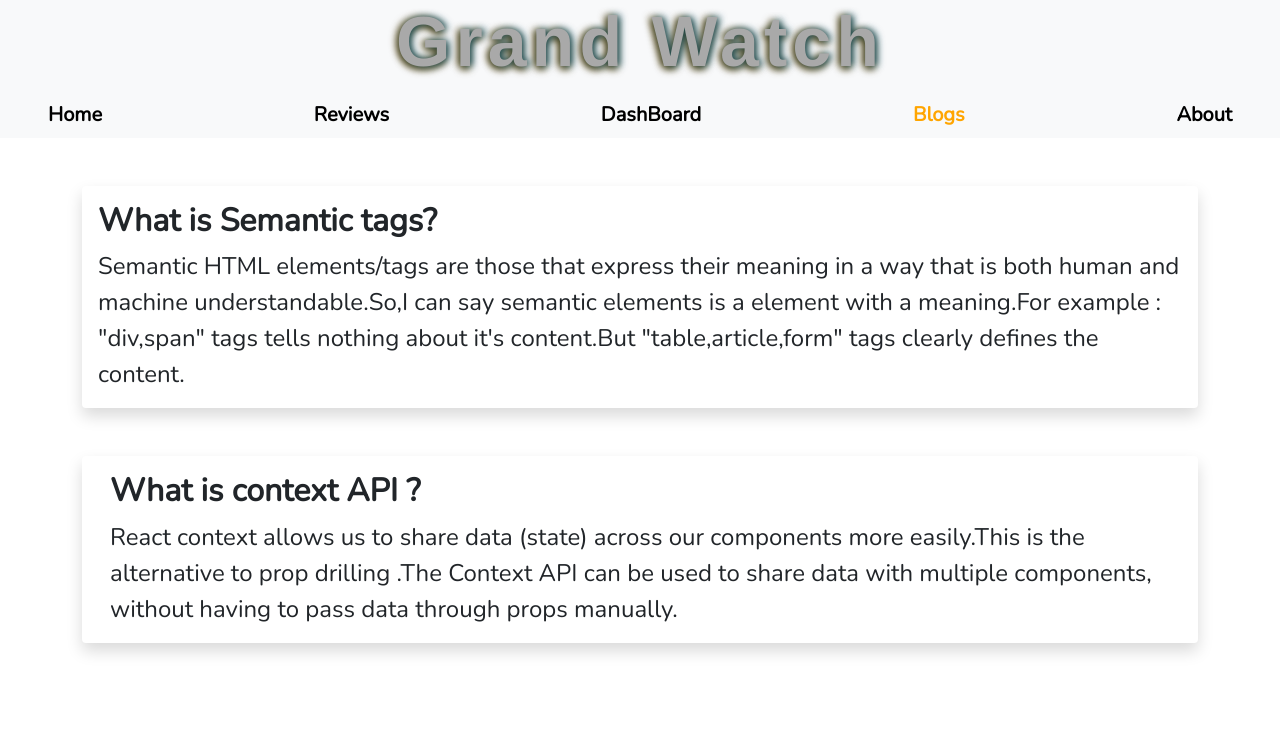
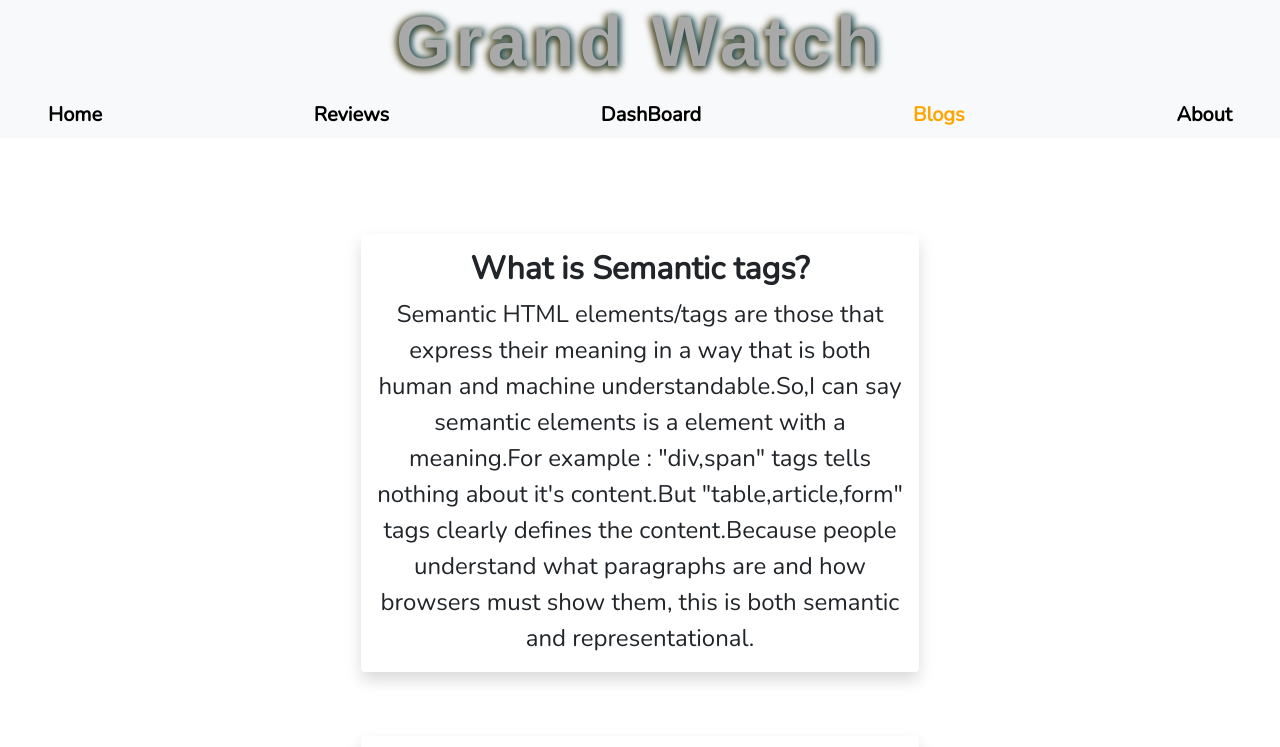
Before and after one commit to AjmirSarker/buywatch, a React (Create React App) app: page /blogs in a window 1280 px wide. Shown: the top 747 px of the page. Built offline with nearby package versions, Linux system fonts and the light colour scheme.

Commit message:
FinalOne

```diff
--- a/src/components/Blogs/Blogs.js
+++ b/src/components/Blogs/Blogs.js
@@ -2,25 +2,26 @@ import React from 'react';
 
 const Blogs = () => {
     return (
-        <div className='container'>
-        <div className="card border-0 shadow mb-3 my-5 " >
+        <div className='container d-flex justify-content-center align-items-center flex-column'>
+        <div className="card border-0 text-center shadow w-50 mb-3 my-5 " >
         <div className="row g-0">
 
           <div className="col-12">
             <div className="card-body ">
               <h2 className="card-title fw-bold">What is Semantic tags?</h2>
-              <p className="card-text fs-4 ">Semantic HTML elements/tags are those that express their meaning in a way that is both human and machine understandable.So,I can say semantic elements is a element with a meaning.For example : "div,span" tags tells nothing about it's content.But "table,article,form" tags clearly defines the content.</p>
+              <p className="card-text fs-4 ">Semantic HTML elements/tags are those that express their meaning in a way that is both human and machine understandable.So,I can say semantic elements is a element with a meaning.For example : "div,span" tags tells nothing about it's content.But "table,article,form" tags clearly defines the content.Because people understand what paragraphs are and how browsers must show them, this is both semantic and representational.</p>
            </div>
           </div>
         </div>
       </div>
-      <div className="card border-0 my-5 shadow mb-3 container" >
+      <div className="card mb-5 w-50 border-0 my-5 shadow mb-3 container" >
       <div className="row g-0">
 
         <div className="col-12">
           <div className="card-body ">
             <h2 className="card-title fw-bold">What is context API ?</h2>
-            <p className="card-text fs-4 ">React context allows us to share data (state) across our components more easily.This is the alternative to prop drilling .The Context API can be used to share data with multiple components, without having to pass data through props manually. </p>
+            <p className="card-text fs-4 ">React context allows us to share data (state) across our components more easily.This is the alternative to prop drilling .
+            Context api provide a way to share a data to the components without having a explicitly pass a prop through every level of the tree.The Context API can be used to share data with multiple components, without having to pass data through props manually. </p>
          </div>
         </div>
       </div>
--- a/src/components/Header/Header.css
+++ b/src/components/Header/Header.css
@@ -1,7 +1,9 @@
+/* all header text center */
 .Header a{
    text-decoration: none ;
 
 }
+/* Brand name design */
 .Brand h2{
 
   font-family: 'Ubuntu', sans-serif;
--- a/src/components/Home/Home.css
+++ b/src/components/Home/Home.css
@@ -1,11 +1,14 @@
+/* home image */
 .Home img {
   width: 80%;
 }
+/* full home design */
 .Home {
 height: 70vh;
 margin-top: 100px;
 
 }
+/* background */
 .background{
     background-color: rgb(241, 229, 214);
 }
--- a/src/components/NotFound/NotFound.css
+++ b/src/components/NotFound/NotFound.css
@@ -1,4 +1,5 @@
 @import url('https://fonts.googleapis.com/css2?family=Nunito&display=swap');
+/* Full not found page design */
 *{
     padding: 0%;
     box-sizing: border-box;
```
Also changed, not shown: 1 other file (tests, documents, lock files or other folders).
